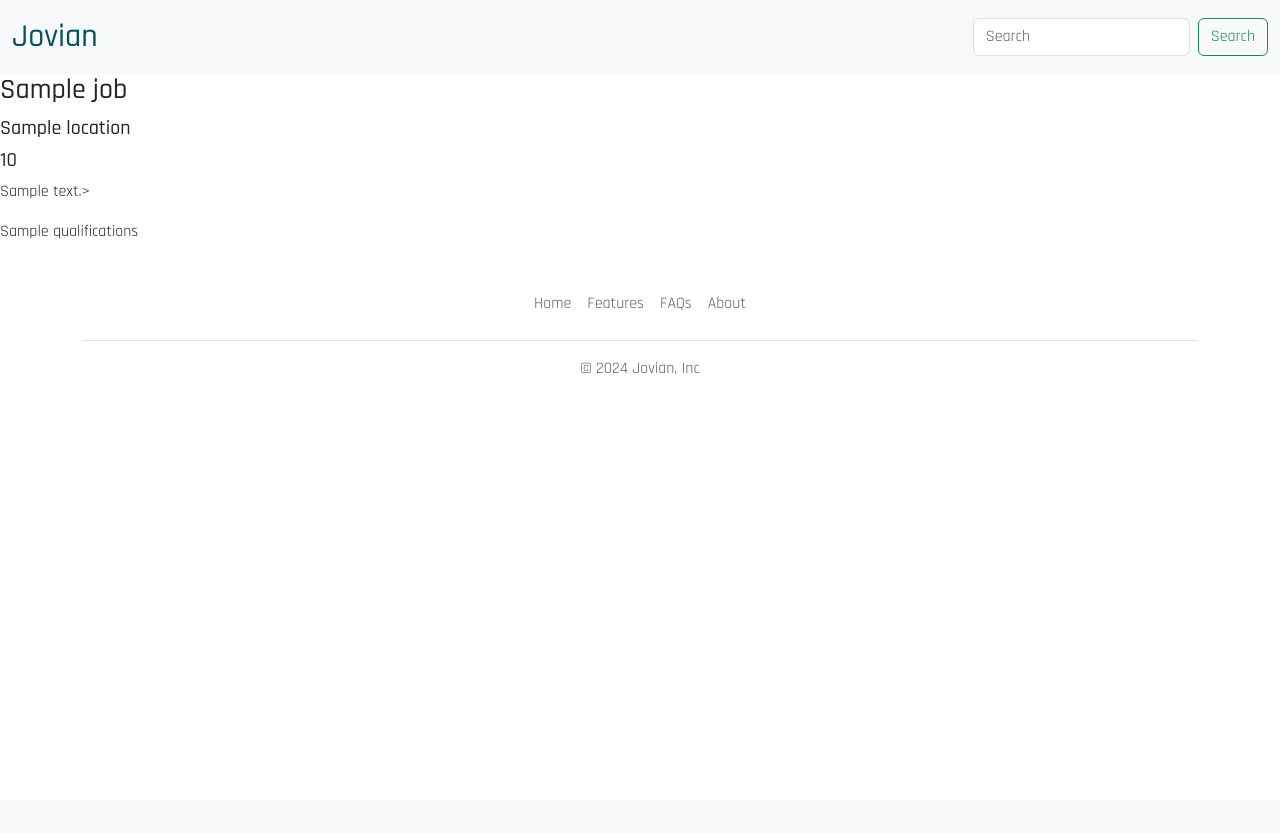
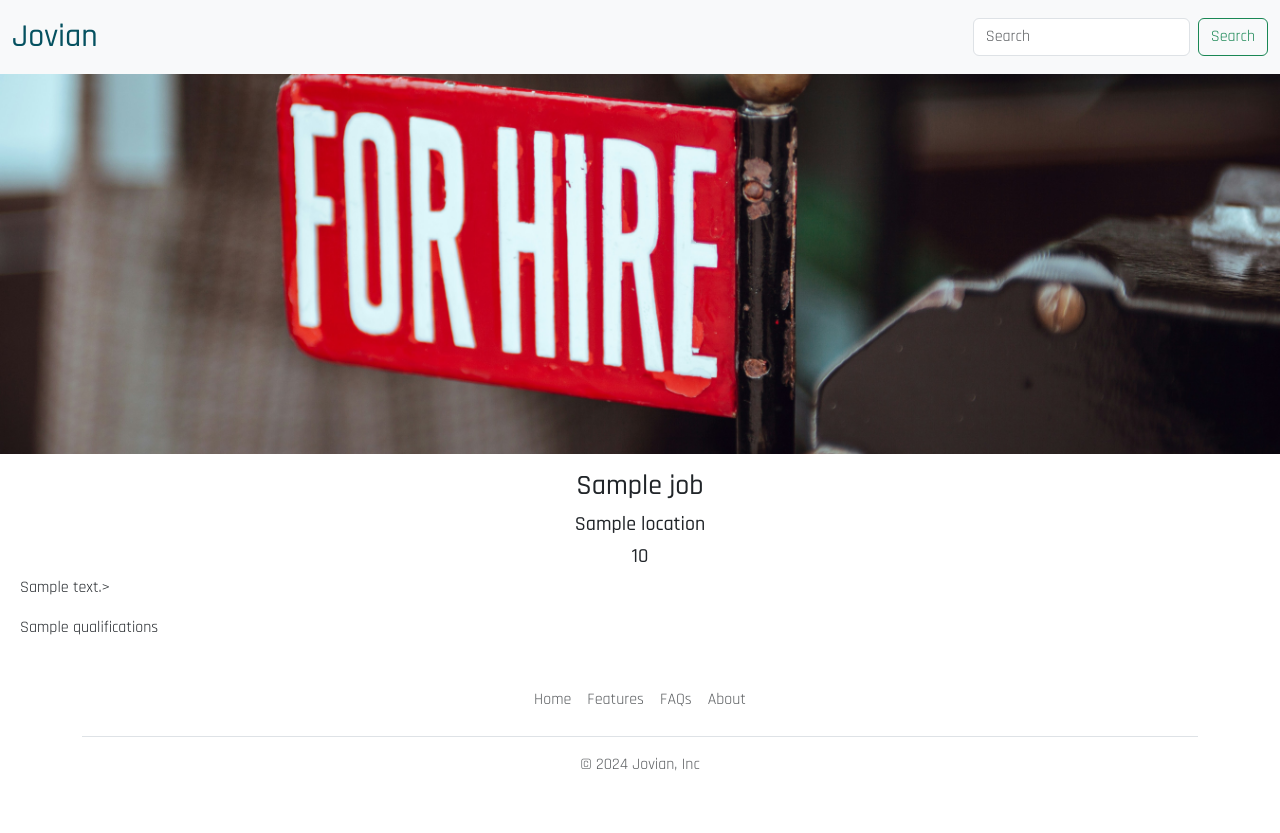
Before and after one commit to PravinTiwari023/jovian-careers-website, a Flask app: template templates/jobpage.html in a window 1280 px wide. Before the commit the page ends 375 px from the top, so only its background shows below. Run offline with Flask 3, Linux system fonts and the light colour scheme; the template is opened without the code that fills it: most values are stand-ins (such as "Sample title", 1, 10 or a date in 2020).

Commit message:
0013 commit

```diff
--- a/static/style.css
+++ b/static/style.css
@@ -15,6 +15,13 @@
 #banner {
     width: 100%;
     height: 320px;
+    object-fit: cover;
+    margin-bottom: 16px;
+}
+
+#banner-1 {
+    width: 100%;
+    height: 380px;
     object-fit: cover;
     margin-bottom: 16px;
 }
--- a/templates/jobpage.html
+++ b/templates/jobpage.html
@@ -9,15 +9,18 @@
     <link href="https://fonts.googleapis.com/css2?family=Rajdhani:wght@300;400;500;600;700&display=swap" rel="stylesheet">
     <link href="https://cdn.jsdelivr.net/npm/bootstrap@5.3.3/dist/css/bootstrap.min.css" rel="stylesheet" integrity="sha384-QWTKZyjpPEjISv5WaRU9OFeRpok6YctnYmDr5pNlyT2bRjXh0JMhjY6hW+ALEwIH" crossorigin="anonymous">
     <link rel="icon" href="/static/bell.png" type="image/png">
-    <link rel="stylesheet" href="static/style.css">
+    <link rel="stylesheet" href="/static/style.css">
 </head>
 <body>
     {% include 'nav.html' %}
-    <h3>{{ job['title'] }}</h3>
-    <h5>{{ job['location'] }}</h5>
-    <h5>{{ job['salary'] }}</h5>
-    <p>{{ job['description'] }}></p>
-    <p>{{ job['qualifications'] }}</p>
+     <img id="banner-1" src="/static/banner_1.jpg" alt="banner">
+    <div class=".container text-center">
+        <h3>{{ job['title'] }}</h3>
+        <h5>{{ job['location'] }}</h5>
+        <h5>{{ job['salary'] }}</h5>
+    </div>
+        <p style="margin-left: 20px">{{ job['description'] }}></p>
+        <p style="margin-left: 20px">{{ job['qualifications'] }}</p>
     {% include 'footer.html' %}
 </body>
 </html>
```
Also changed, not shown: static/banner_1.jpg (added).
